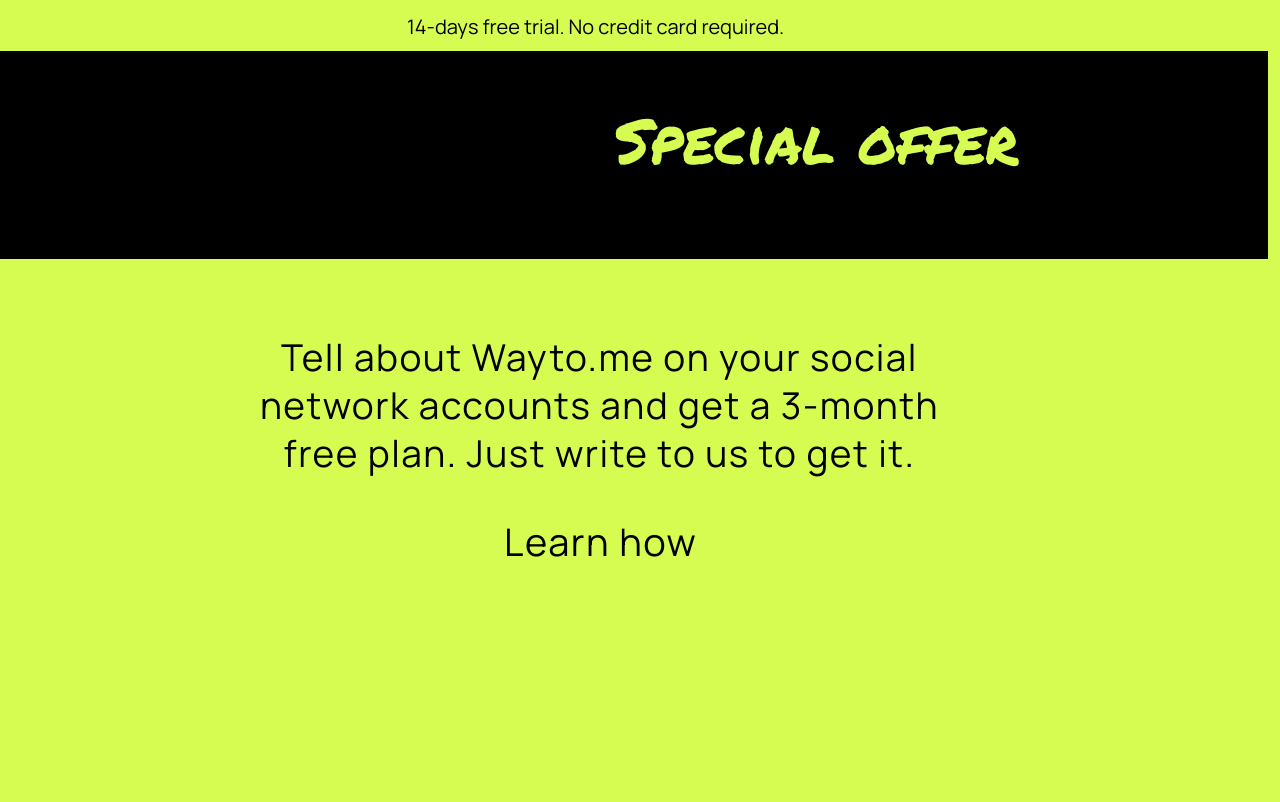
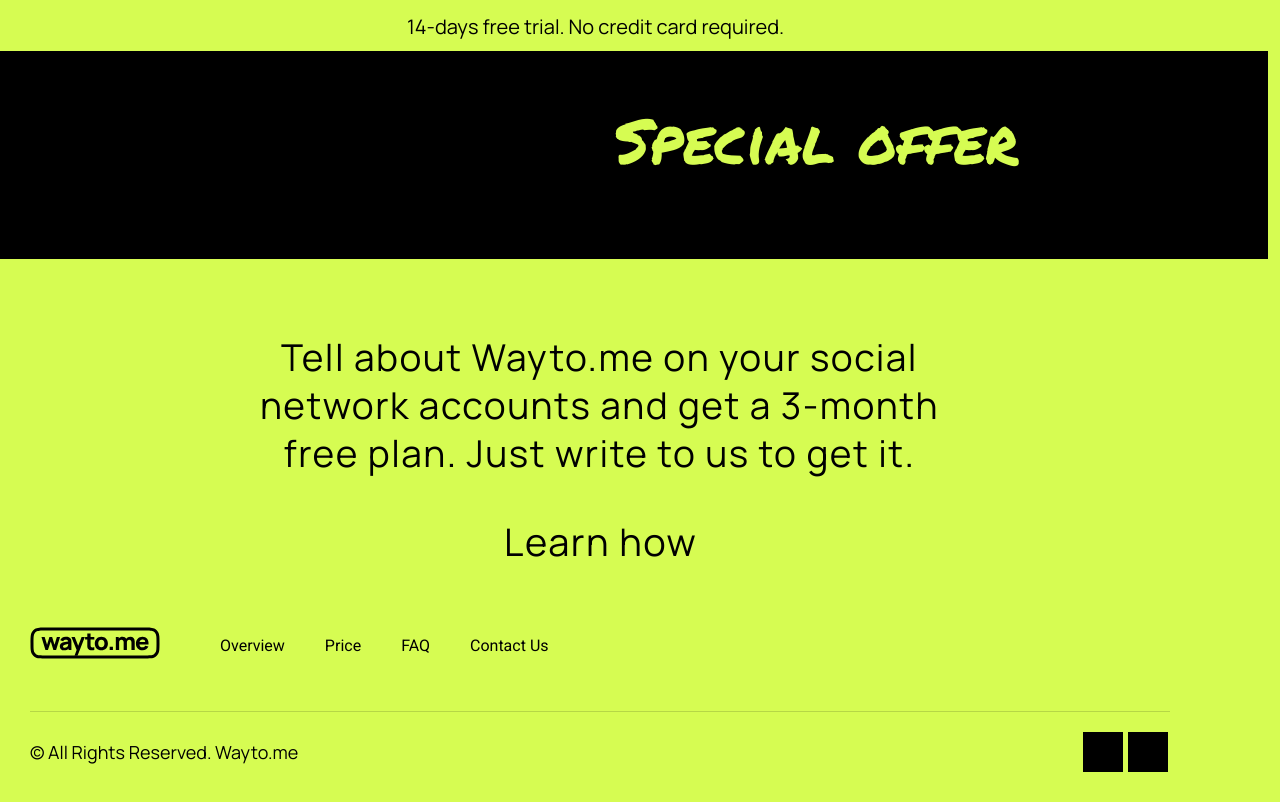
Before and after one commit to IwantHAPPINESS/Wayto, a website built with Vite: page index.html in a window 1280 px wide. Shown: the part 5788-6590 px from the top of the page. Before the commit the page ends 6355 px from the top, so only its background shows below. Built offline with nearby package versions, Linux system fonts and the light colour scheme.

Commit message:
Добавлен подвал сайта

```diff
--- a/index.html
+++ b/index.html
@@ -20,7 +20,7 @@
 					<!-- Навбар для сайта -->
 					<div class="nav__bar">
 						<!-- Ссылки -->
-						<a href="" class="nav__link">Overview</a>
+						<a href="#" class="nav__link">Overview</a>
 						<a href="#" class="nav__link">Price</a>
 						<a href="#" class="nav__link">FAQ</a>
 						<a href="#" class="nav__link">Contact Us</a>
@@ -98,6 +98,39 @@
 			<h1 class="learn__h1 explain-h1">Learn how</h1>
 		</div>
 
+		<footer class="footer">
+			<div class="footer__nav">
+				<a href="#" class="logo logo__footer">
+				<img src="/images/Clip path group.svg" alt="logo" class="logo__img" />
+			</a>
+			<!-- Нав для сайта -->
+				<nav class="nav">
+					<!-- Навбар для сайта -->
+					<div class="nav__bar nav__bar--down ">
+						<!-- Ссылки -->
+						<a href="#" class="nav__link">Overview</a>
+						<a href="#" class="nav__link">Price</a>
+						<a href="#" class="nav__link">FAQ</a>
+						<a href="#" class="nav__link">Contact Us</a>
+					</div>
+				</nav>
+			</div>
+
+			<div class="footer__line"></div>
+
+			<div class="footer__autor">
+				<p class="footer__name">© All Rights Reserved. Wayto.me</p>
+
+				<div class="footer__square"></div>
+				<div class="footer__square"></div>
+
+			</div>
+
+
+		</footer>
+
+
+
 		<script type="module" src="/src/js/main.js"></script>
 	</body>
 </html>
--- a/src/scss/bloks/footer.scss
+++ b/src/scss/bloks/footer.scss
@@ -0,0 +1,74 @@
+.footer {
+	margin: 62px 0 0 0;
+	// .footer__nav
+
+	&__nav {
+		display: flex;
+		align-content: center;
+
+		flex-wrap: wrap;
+	}
+
+	&__line {
+		width: 1140px;
+		height: 1px;
+		margin: 48px 30px 0;
+		background: rgba(0, 0, 0, 0.15);
+	}
+
+	// .footer__autor
+
+	&__autor {
+		display: flex;
+	}
+
+	// .footer__name
+
+	&__name {
+		margin: 27px 780px 37px 30px;
+		font-family: Manrope;
+		font-size: 18px;
+		font-weight: 400;
+		line-height: 26px;
+		letter-spacing: 0em;
+		// text-align: left;
+	}
+
+	// .footer__square
+
+	&__square {
+		width: 40px;
+		height: 40px;
+		margin: 20px 0 30px 5px;
+		background: #000000;
+	}
+}
+.logo {
+	// .logo__footer
+
+	&__footer {
+		margin: 0 60px 0 30px;
+	}
+	// .logo__img
+
+	&__img {
+	}
+}
+.nav {
+	// .nav__bar
+
+	&__bar {
+	}
+
+	// .nav__bar--down
+
+	&__bar--down {
+		gap: 40px;
+		padding: 10px 0 0 0;
+	}
+
+	// .nav__link
+
+	&__link {
+	}
+}
--- a/src/scss/style.scss
+++ b/src/scss/style.scss
@@ -1,6 +1,6 @@
 @import 'normalize.css', 'virables.scss';
 @import 'bloks/header.scss', 'bloks/pather.scss', 'bloks/main.scss', 'bloks/reminder.scss', 'bloks/special-offer.scss',
-	'bloks/learn.scss';
+	'bloks/learn.scss', 'bloks/footer.scss';
 
 @import url(https://fonts.googleapis.com/css?family=Roboto:100,100italic,300,300italic,regular,italic,500,500italic,700,700italic,900,900italic);
 @import url(https://fonts.googleapis.com/css?family=Manrope:200,300,regular,500,600,700,800);
```
